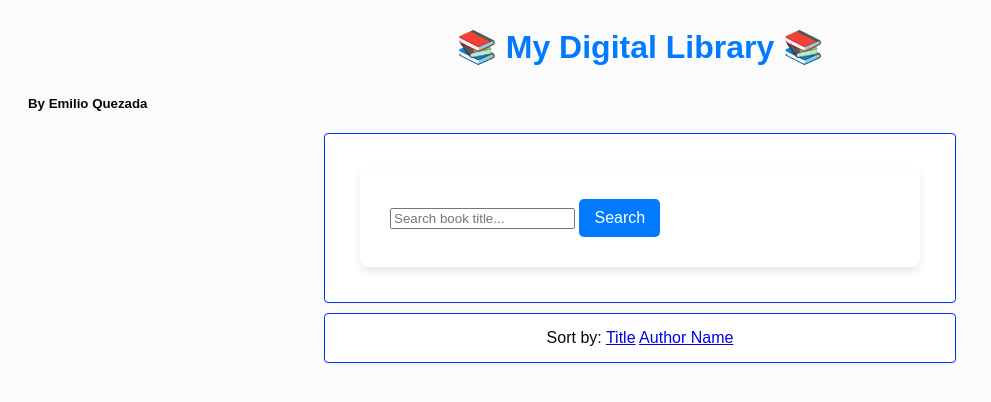
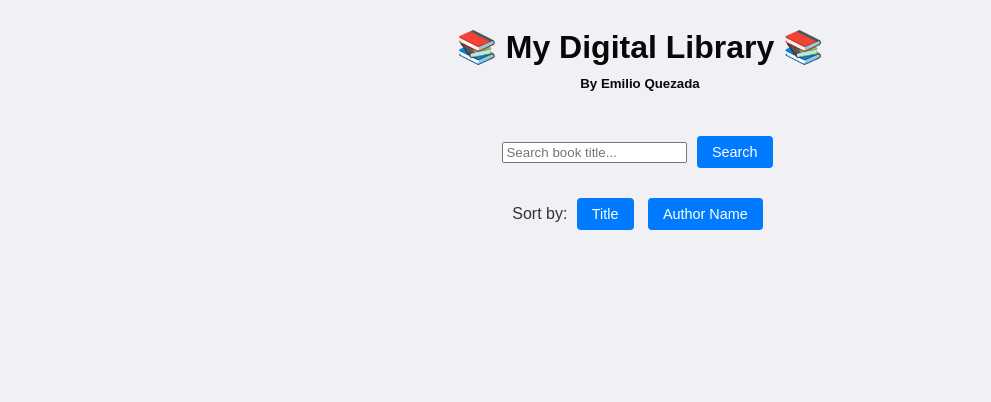
Before and after one commit to emilioquezadanavarro/book-alchemy, a Flask app: page / in a window 1280 px wide. Shown: the top 402 px of the page, without its empty margins (0-991 px from the left). Run offline with Flask 3, Linux system fonts and the light colour scheme.

Commit message:
Final version including delete button styling

```diff
--- a/static/style.css
+++ b/static/style.css
@@ -1,12 +1,11 @@
 body {
     font-family: Arial, sans-serif;
-    background-color: rgba(240, 240, 245, 0.22);
-    color: #090808;
+    background-color: #f0f0f5;
+    color: #333;
     padding: 20px;
-    /* Removed all flexbox rules to enable block alignment */
 }
 
-/* 1 - Flash Message Styling (SUCCESS/ERROR/WARNING) */
+/* 1. Flash Message Styling */
 .flashes {
     max-width: 600px;
     margin: 10px auto;
@@ -16,78 +15,86 @@ body {
     list-style: none;
     font-weight: bold;
 }
+.flashes.success { background-color: #d4edda; color: #155724; border: 1px solid #c3e6cb; }
+.flashes.warning { background-color: #fff3cd; color: #856404; border: 1px solid #ffeeba; }
+.flashes.error { background-color: #f8d7da; color: #721c24; border: 1px solid #f5c6cb; }
 
-.flashes.success {
-    background-color: #d4edda; /* Light Green */
-    color: #155724; /* Dark Green Text */
-    border: 1px solid #c3e6cb;
-}
-
-.flashes.warning {
-    background-color: #fff3cd; /* Light Yellow */
-    color: #856404; /* Dark Yellow Text */
-    border: 1px solid #ffeeba;
-}
-
-.flashes.error {
-    background-color: #f8d7da; /* Light Red */
-    color: #721c24; /* Dark Red Text */
-    border: 1px solid #f5c6cb;
-}
-
-
-/* 2 - Alignment for H1 (Title) */
-
+/* 2. Alignment for General Blocks (H1, Forms, Controls) */
 h1 {
-    color: #007bff;
-    /* Centers the H1 block horizontally */
-    margin: 0 auto 30px auto;
-    /* Sets the same max-width as the book entries for alignment */
+    color: #090808;
+    margin: 0 auto 10px auto;
     max-width: 600px;
     text-align: center;
 }
 
-/* 3 - Alignment for Sort Controls */
-.sort-controls {
-    /* Centers the sort controls block horizontally */
+h5 {
+    color: #090808;
+    margin: 0 auto 40px auto;
+    max-width: 300px;
+    text-align: center;
+}
+
+.sort-controls, #search-form {
     margin: 0 auto 20px auto;
     max-width: 600px;
     text-align: center;
 }
 
-/* 4 - Alignment for Book Entries (the <div> in the loop) */
-div {
+/* 3. Book Entries */
+.book-entry {
     max-width: 600px;
     width: 100%;
     padding: 15px;
-    /* Centers the book entry div horizontally and fixes the staggered look */
     margin: 10px auto;
     background-color: #fff;
-    border: 1px solid #0033ff;
+    border: 1px solid #ddd;
     border-radius: 4px;
     box-shadow: 0 1px 3px rgba(0,0,0,0.05);
-    text-align: left; /* Ensures content inside the div is aligned left */
+
+    /* Aligns content left, button right, and centers vertically */
+    display: flex;
+    justify-content: space-between;
+    align-items: center;
+}
+
+.book-details {
+    flex-grow: 1;
+    margin-right: 15px;
+}
+.book-details h3, .book-details p {
+    margin: 0;
 }
 
 
-/* 5 - Style for forms (on /add_author and /add_book) */
-form {
-    max-width: 500px;
-    margin: 20px auto; /* Centers the form block horizontally */
-    background: white;
-    padding: 30px;
-    border-radius: 8px;
-    box-shadow: 0 4px 8px rgba(0, 0, 0, 0.1);
-    text-align: left;
+/* 4. Delete Button Styling */
+.delete-button {
+    padding: 4px 8px;
+    font-size: 0.8em;
+    background-color: #dc3545;
+    color: white;
+    border: none;
+    border-radius: 3px;
+    cursor: pointer;
 }
 
-/* 6 - Submission Button Styling */
-input[type="submit"] {
+/* 5. Sort Styling */
+.sort-link, input[type="submit"] {
+    padding: 8px 15px;
+    margin: 5px;
+    text-decoration: none;
     background-color: #007bff;
     color: white;
-    padding: 10px 15px;
+    border-radius: 4px;
+    display: inline-block;
+    font-size: 0.9em;
+    cursor: pointer;
     border: none;
-    border-radius: 5px;
-    cursor: pointer;
-    font-size: 1em;
 }
+
+.sort-link:hover, input[type="submit"]:hover {
+    background-color: #0056b3;
+}
+
+input[type="submit"] {
+    width: auto;
+}
```
